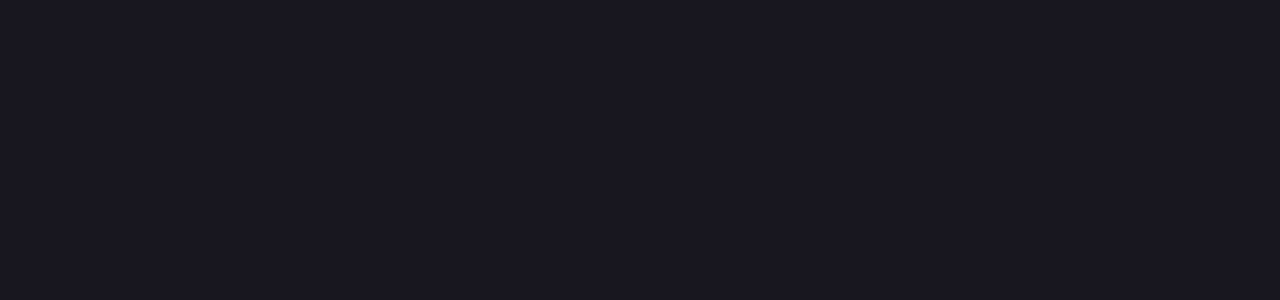
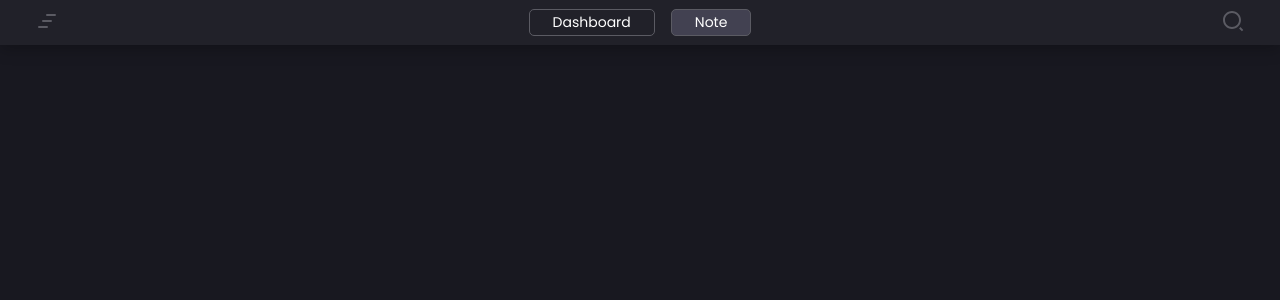
Before and after one commit to EldsonC/Sheet-edit, a React (Create React App) app: page /note in a window 1280 px wide. Before the commit this address had no page. Shown: the top 300 px of the page. Built offline with nearby package versions, Linux system fonts and the light colour scheme.

Commit message:
navigate-dashboard/note

```diff
--- a/src/assets/style/dashboard.ts
+++ b/src/assets/style/dashboard.ts
@@ -1,7 +1,6 @@
 import styled from "styled-components";
 
 export const Dashboard_Style = styled.main `
-    /* width: calc(100vw - 272px); */
     width: 100vw;
     height: calc(100vh - 45px);
 
@@ -13,9 +12,10 @@
     bottom: 0px;
     right: 0px;
 
+    animation: animationMenu 2s;
+
 
     .content-main {
-        /* padding-top: 100px; */
         width: 40%;
         height: calc(100vh - 45px);
 
@@ -95,4 +95,14 @@
 
         cursor: pointer;
     }
+
+    @keyframes animationMenu {
+        from {
+            opacity: 0;
+        }
+
+        to {
+            opacity: 1;
+        }
+    }
 `;
--- a/src/assets/style/header-style.ts
+++ b/src/assets/style/header-style.ts
@@ -31,27 +31,29 @@
 
             cursor: pointer;
         }
+    }
 
-        .btn-nav-dashboard {
-            padding: 5px 17.5px;
+    .nav-pages {
+        display: flex;
+        gap: 16px;
 
-            display: flex;
-            align-items: center;
-            border-radius: 3px;
-            text-decoration: none;
-
-            gap: 5px;
-
-            span {
-                font-weight: 400;
-                color: white;
-                font-size: 16px;
-            }
+        .nav-selected {
+            background: #424151;
         }
 
-        .btn-nav-dashboard:hover {
-            background: #58585847;
-            transition: .5s;
+        .nav-buttons {
+            padding: 2px 23px;
+
+            text-decoration: none;
+            font-size: 14px;
+
+            /* display: flex; */
+            flex-direction: row;
+
+            border: 1px solid #5B5B63;
+            border-radius: 5px;
+
+            color: white;
         }
     }
 
--- a/src/assets/style/sheet-card-style.ts
+++ b/src/assets/style/sheet-card-style.ts
@@ -7,6 +7,7 @@
     list-style: none;
 
     li {
+        padding: 5px 0px;
         width: 100%;
 
         .sheet-card {
@@ -51,5 +52,6 @@
                 cursor: pointer;
             }
         }
+
     }
 `;
--- a/src/components/app/header.tsx
+++ b/src/components/app/header.tsx
@@ -4,6 +4,7 @@
 
 import { useDispatch } from "react-redux";
 import { showMenu } from "../../redux/features/menuSlice";
+import { NavLink } from "react-router-dom";
 
 export const Header = () => {
     const dispatch = useDispatch()
@@ -18,6 +19,14 @@
                     <Menu/>
                 </button>
             </nav>
+            <div className="nav-pages">
+                <NavLink to={"/"} className={({isActive}) => (isActive ? "nav-buttons nav-selected ": "nav-buttons")}>
+                    Dashboard
+                </NavLink>
+                <NavLink to={"/note"} className={({isActive}) => (isActive ? "nav-buttons nav-selected ": "nav-buttons")}>
+                    Note
+                </NavLink>
+            </div>
             <button className="btn-new-sheet">
                 <Search/>
             </button>
--- a/src/components/global/menu.tsx
+++ b/src/components/global/menu.tsx
@@ -25,6 +25,7 @@
                     </button>
                 </header>
                 <div className="container-card-menu">
+
                     <SheetCard title="Design"/>
                     <SheetCard title="Work"/>
                     <SheetCard title="House"/>
--- a/src/router/router.tsx
+++ b/src/router/router.tsx
@@ -1,7 +1,6 @@
 import { Routes, Route } from "react-router-dom"
 import { Dashboard } from "../app/dashboard";
 import { Header } from "../components/app/header";
-import { Sidebar } from "../components/app/sidebar";
 
 export const Routers = () => {
     return (
@@ -13,6 +12,12 @@
                     {/* <Sidebar/> */}
                 </>
             }/>
+
+            <Route path="/note" element={
+                <>
+                    <Header/>
+                </>
+            }/>
         </Routes>
     );
 };
```
